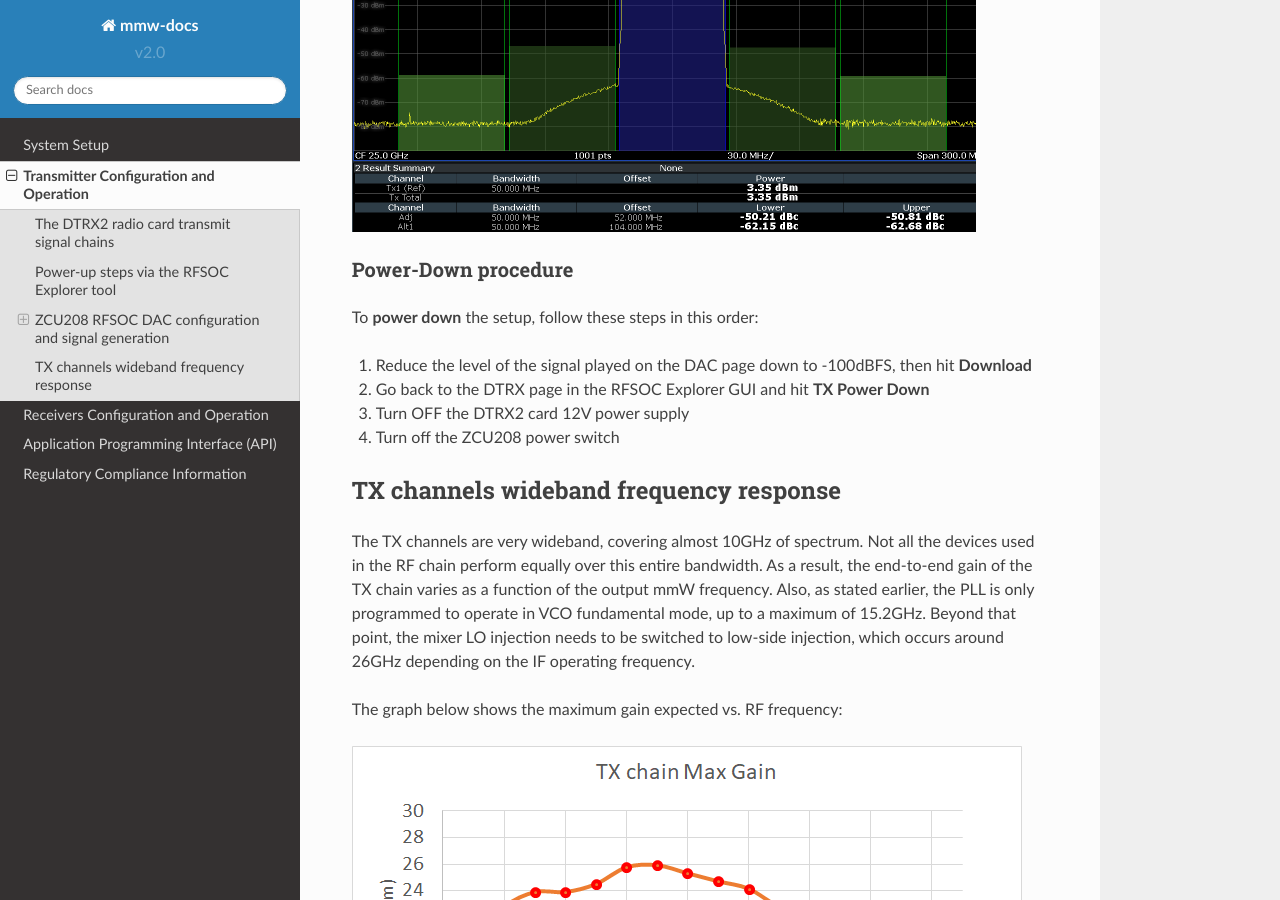
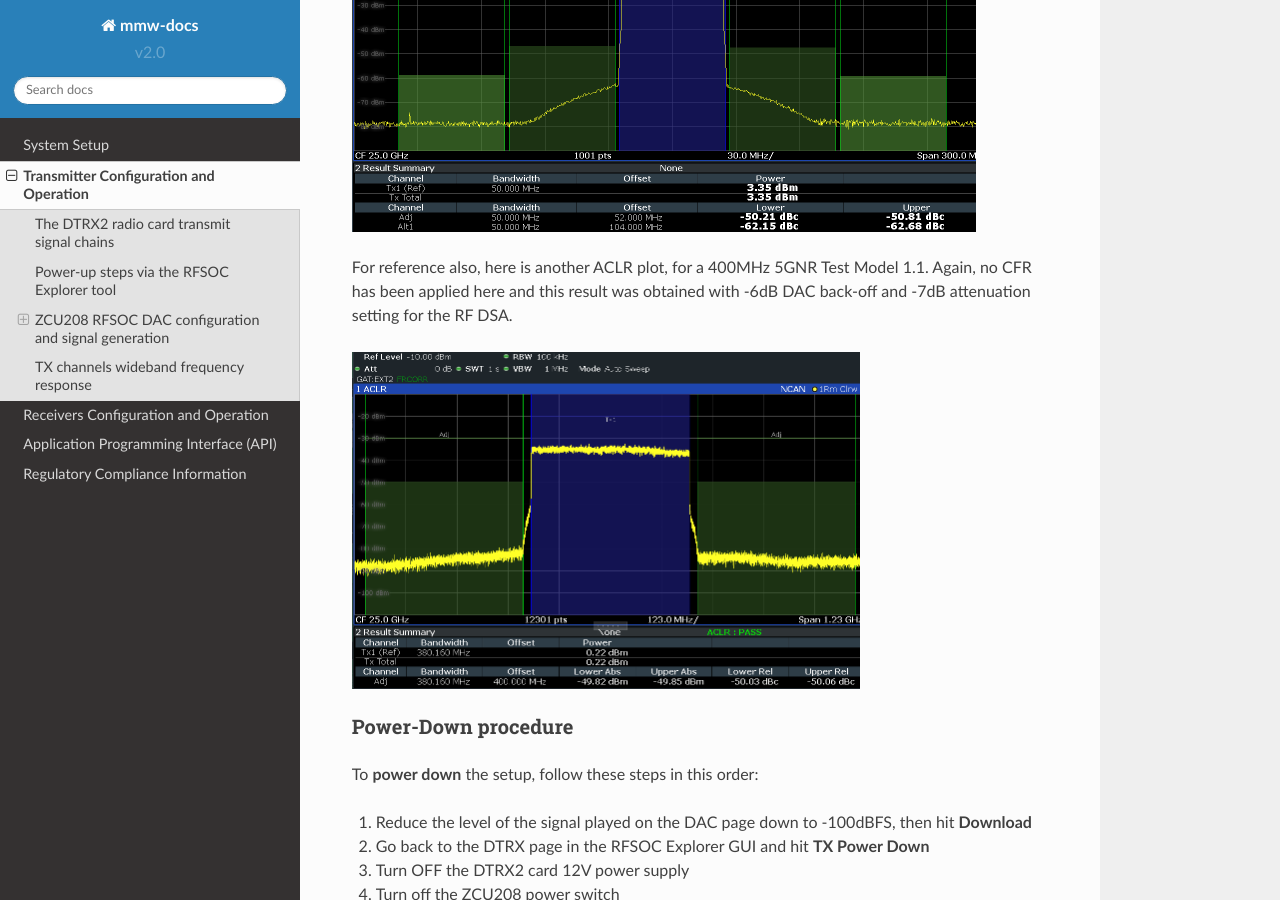
Before and after one commit to AvnetDev/rfsoc-board-docs, a Sphinx documentation site: the page built from docs/source/tx_setup.rst, in a window 1280 px wide and 900 px high, scrolled down 6840 px. Built offline with Sphinx 7.4.7 and the Read the Docs theme 2.0.0, drawn with Linux system fonts in a browser that asks for light colours.

Commit message:
Added 400MHz spectrum plot

```diff
--- a/docs/source/tx_setup.rst
+++ b/docs/source/tx_setup.rst
@@ -151,6 +151,11 @@ In this particular case, we set the signal peak amplitude at -2dBFS, and set the
     :scale: 50%
 
 
+For reference also, here is another ACLR plot, for a 400MHz 5GNR Test Model 1.1. Again, no CFR has been applied here and this result was obtained with -6dB DAC back-off and -7dB attenuation setting for the RF DSA.
+
+.. image:: images_tx_setup/TX1_TM1p1_400MHz_11dBPAR_4p3GIF_7dBDSA_m6p4dBFS.png
+    :scale: 50%
+
 
 
 Power-Down procedure
```
Also changed, not shown: docs/source/images_tx_setup/TX1_TM1p1_400MHz_11dBPAR_4p3GIF_7dBDSA_m6p4dBFS.png (added).
